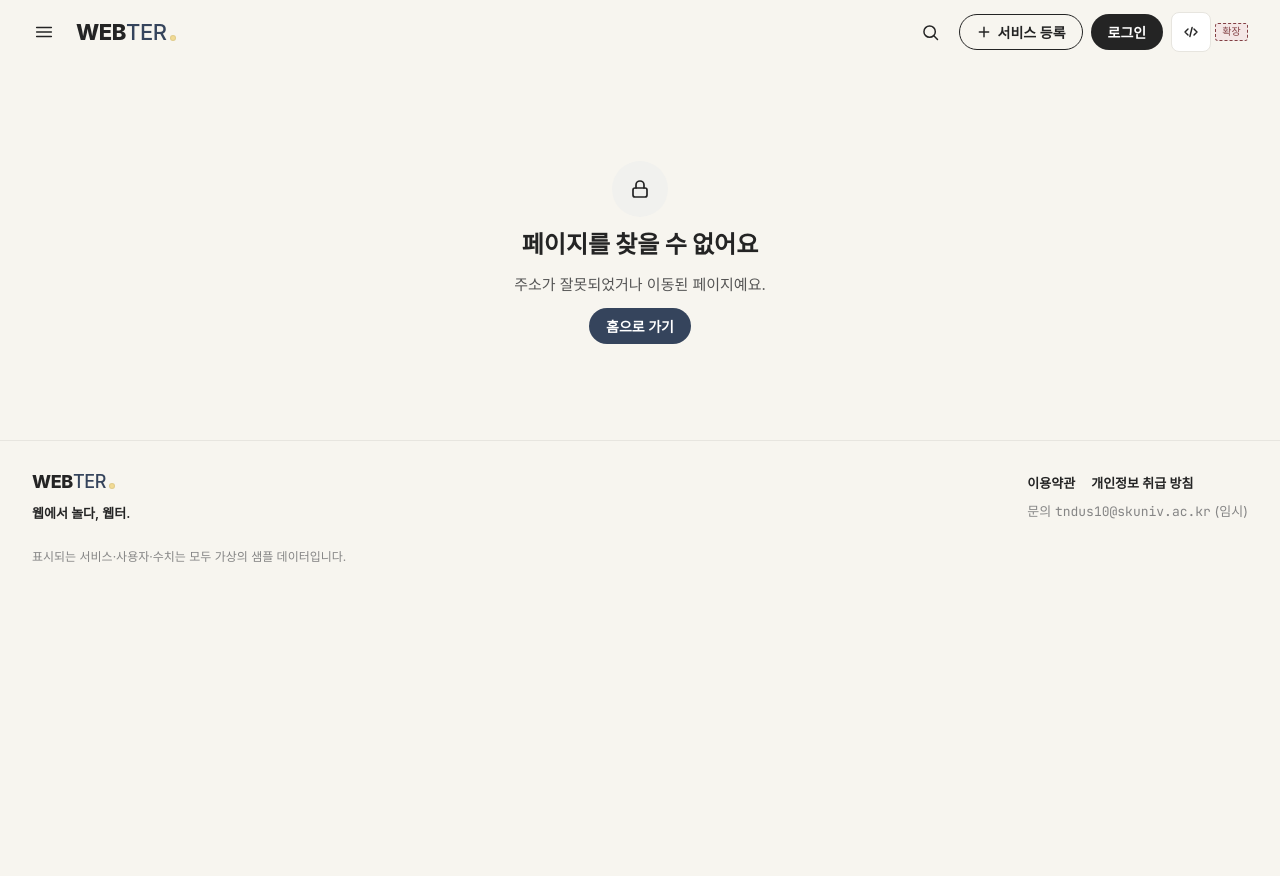
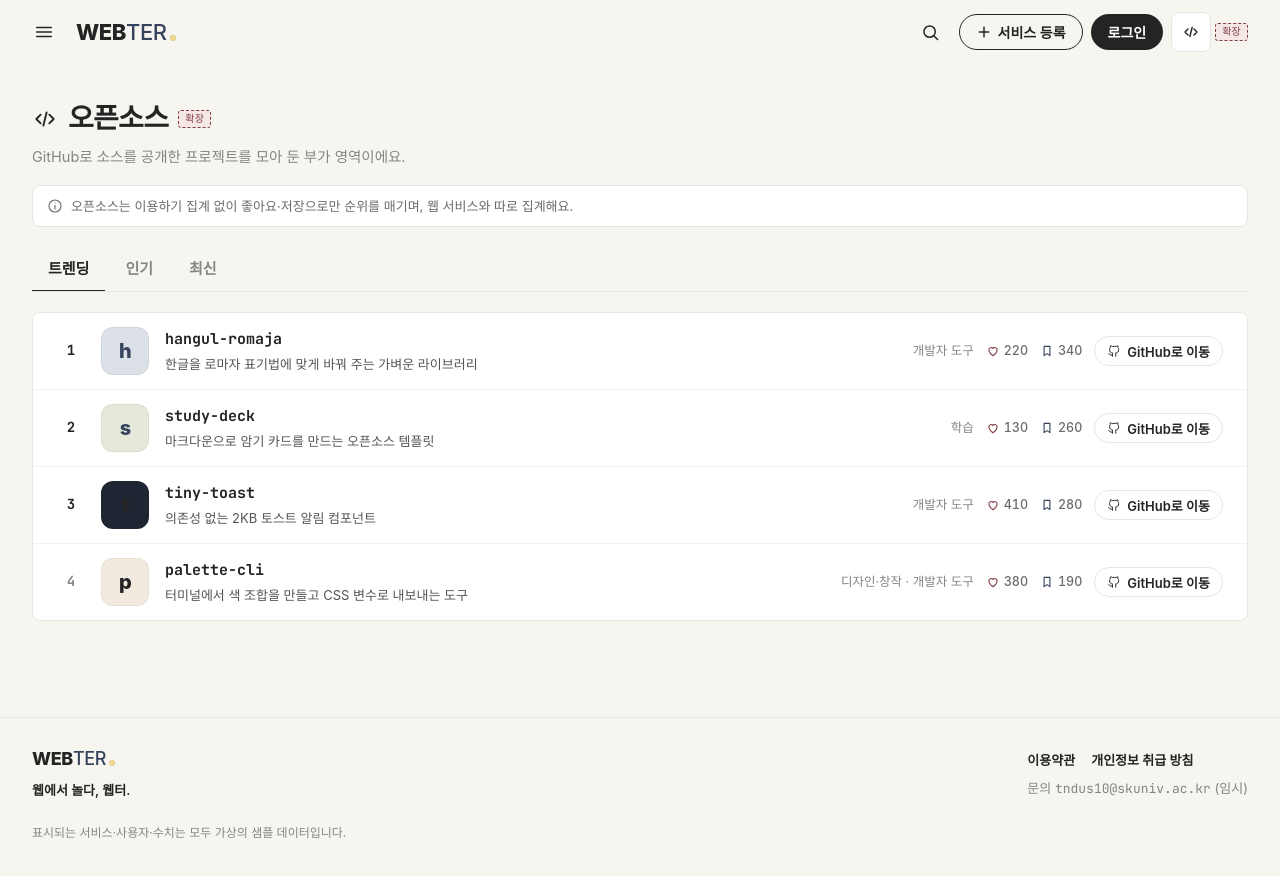
Before and after one commit to p1001q/WEBTER, a Next.js app in the folder FE/: page /opensource in a window 1280 px wide. Before the commit this address had no page. Shown: the top 876 px of the page. Before the commit the page ends 800 px from the top, so only its background shows below. Built offline with nearby package versions, Linux system fonts and the light colour scheme; a web font is replaced by a local one.

Commit message:
F_feat: 오픈소스 화면 추가

```diff
--- /dev/null
+++ b/FE/src/app/(main)/opensource/_components/OpenSourceScreen.tsx
@@ -0,0 +1,106 @@
+"use client";
+
+import { useState } from "react";
+import { Footer } from "@/components/layout/Footer";
+import {
+  rowClass,
+  rowDescClass,
+  rowLinkClass,
+  rowMainClass,
+  rowRankClass,
+  rowSideClass,
+  rowTitleClass,
+  rowsClass,
+} from "@/components/service/rowStyles";
+import { ServiceIcon } from "@/components/service/ServiceIcon";
+import { ServiceStats } from "@/components/service/ServiceStats";
+import { Button } from "@/components/ui/Button";
+import { Icon } from "@/components/ui/Icon";
+import { Note } from "@/components/ui/Note";
+import { ScopeBadge } from "@/components/ui/ScopeBadge";
+import { Tabs } from "@/components/ui/Tabs";
+import { CAT } from "@/domain/options";
+import { osScoreAll } from "@/domain/score";
+import { useWt } from "@/providers/context";
+import { ListHead } from "../../_components/ListHead";
+
+type Tab = "trending" | "popular" | "latest";
+
+/** 오픈소스(확장 시연): 이용하기 집계 없이 좋아요·저장으로만 순위를 매긴다 */
+export function OpenSourceScreen({ tab: tabParam }: { tab?: Tab }) {
+  const wt = useWt();
+  const [tab, setTab] = useState<Tab>(tabParam ?? "trending");
+  const items = [...wt.opensource].sort((a, b) =>
+    tab === "trending"
+      ? b.sc[0] - a.sc[0]
+      : tab === "popular"
+        ? osScoreAll(b) - osScoreAll(a)
+        : b.created.localeCompare(a.created),
+  );
+  return (
+    <>
+      <div className="page-wrap">
+        <ListHead
+          title={
+            <>
+              <Icon name="code" size={26} />
+              오픈소스 <ScopeBadge />
+            </>
+          }
+          desc="GitHub로 소스를 공개한 프로젝트를 모아 둔 부가 영역이에요."
+        />
+        <Note className="mb-4">
+          <Icon name="info" size={16} />
+          오픈소스는 이용하기 집계 없이 좋아요·저장으로만 순위를 매기며, 웹
+          서비스와 따로 집계해요.
+        </Note>
+        <Tabs
+          value={tab}
+          onChange={setTab}
+          items={[
+            ["trending", "트렌딩"],
+            ["popular", "인기"],
+            ["latest", "최신"],
+          ]}
+        />
+        <div className={`mt-5 ${rowsClass}`}>
+          {items.map((o, i) => (
+            <div className={rowClass} key={o.id}>
+              <div className={`${rowLinkClass} cursor-default`}>
+                {tab !== "latest" && (
+                  <span className={rowRankClass(i < 3)}>{i + 1}</span>
+                )}
+                <ServiceIcon s={{ ...o, hasIcon: true }} size={48} />
+                <div className={rowMainClass}>
+                  <div className={rowTitleClass}>
+                    <span className="truncate font-mono text-15">{o.name}</span>
+                  </div>
+                  <div className={rowDescClass}>{o.tagline}</div>
+                </div>
+              </div>
+              <div className={rowSideClass}>
+                <span className="text-[12.5px] text-muted @max-[560px]/app:hidden">
+                  {o.cats.map((c) => CAT[c].label).join(" · ")}
+                </span>
+                <ServiceStats s={o} className="@max-[560px]/app:hidden" />
+                <Button
+                  variant="ghost"
+                  size="sm"
+                  onClick={() =>
+                    wt.toast(
+                      `데모: ${o.github.replace("https://", "")} 로 이동하지 않아요. 실제 서비스에서는 새 탭으로 GitHub가 열려요.`,
+                    )
+                  }
+                >
+                  <Icon name="github" size={14} />
+                  GitHub로 이동
+                </Button>
+              </div>
+            </div>
+          ))}
+        </div>
+      </div>
+      <Footer />
+    </>
+  );
+}
--- /dev/null
+++ b/FE/src/app/(main)/opensource/page.tsx
@@ -0,0 +1,12 @@
+import { oneOf } from "@/lib/query";
+import { OpenSourceScreen } from "./_components/OpenSourceScreen";
+
+export default async function OpenSourcePage({
+  searchParams,
+}: {
+  searchParams: Promise<{ tab?: string | string[] }>;
+}) {
+  const sp = await searchParams;
+  const tab = oneOf(sp.tab, ["trending", "popular", "latest"] as const);
+  return <OpenSourceScreen key={tab} tab={tab} />;
+}
```
